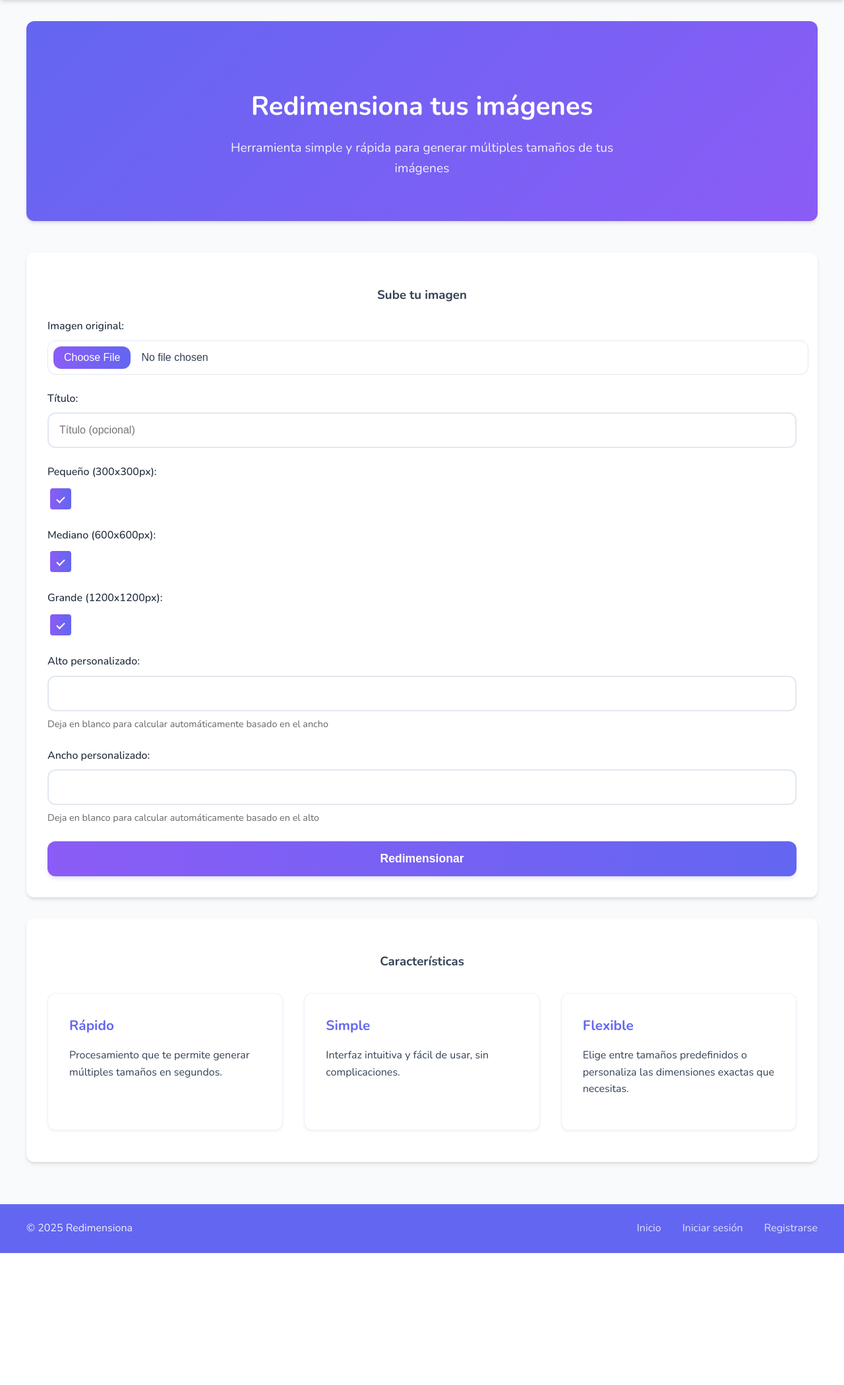
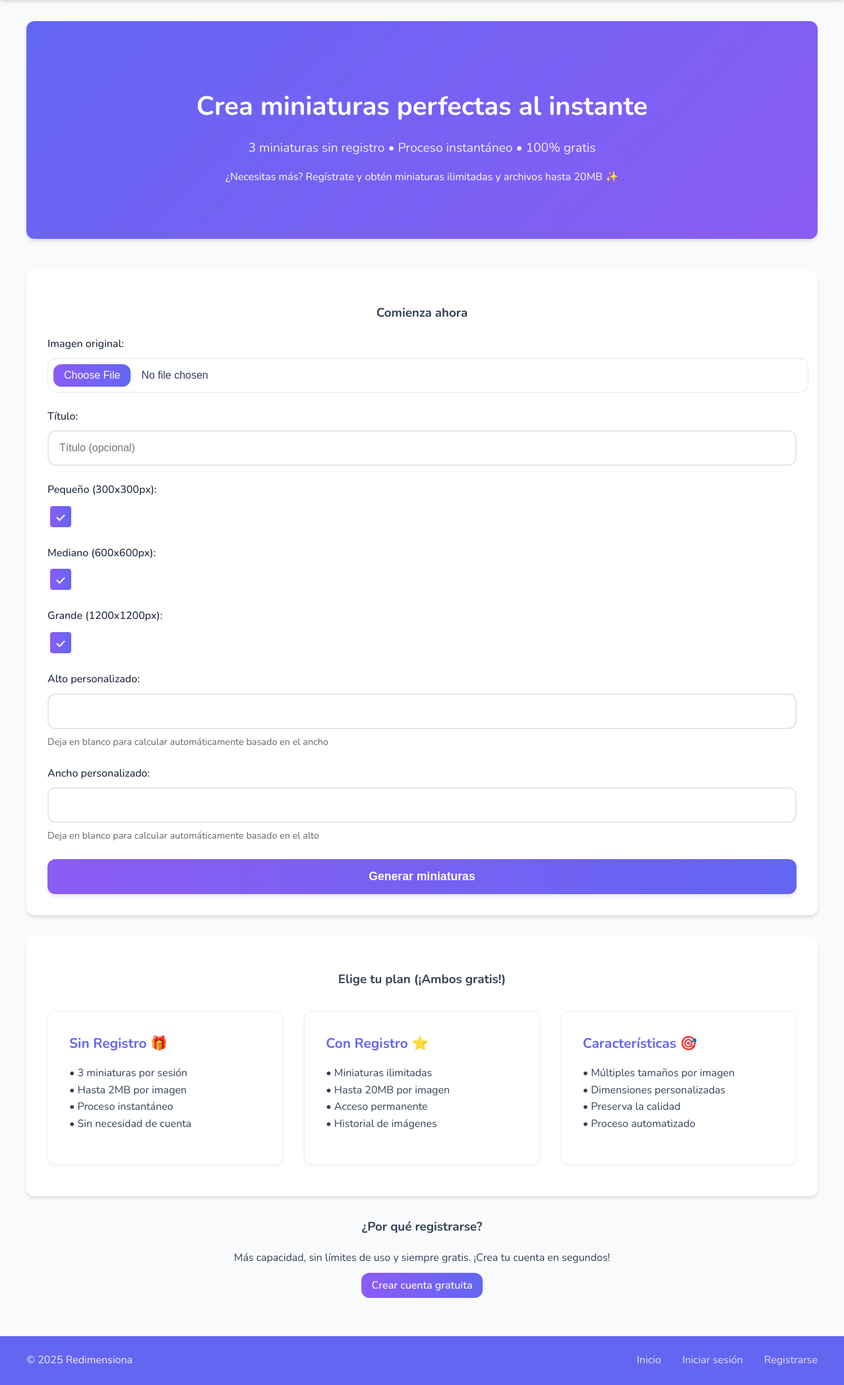
Before and after one commit to Jaolmos/redimensiona-django, a Django app: page / in a window 1280 px wide. Shown: the part 78-2177 px from the top of the page at 66% size. Before the commit the page ends 1977 px from the top, so only its background shows below. Run offline with Django 5.2, Linux system fonts and the light colour scheme; parts of the project's set-up code (start-up, migrations or seed data) failed here and were passed over.

Commit message:
feat: actualiza diseño y contenido de la página de inicio

```diff
--- a/apps/core/templates/core/home.html
+++ b/apps/core/templates/core/home.html
@@ -4,12 +4,13 @@
 
 {% block content %}
 <div class="hero text-center mt-2 mb-2">
-    <h2>Redimensiona tus imágenes</h2>
-    <p class="subtitle">Herramienta simple y rápida para generar múltiples tamaños de tus imágenes</p>
+    <h2>Crea miniaturas perfectas al instante</h2>
+    <p class="subtitle">3 miniaturas sin registro • Proceso instantáneo • 100% gratis</p>
+    <p class="hero-cta">¿Necesitas más? Regístrate y obtén miniaturas ilimitadas y archivos hasta 20MB ✨</p>
 </div>
 
 <div class="upload-section">
-    <h3 class="text-center">Sube tu imagen</h3>
+    <h3 class="text-center">Comienza ahora</h3>
 
     <form method="post" action="{% url 'images:upload' %}" enctype="multipart/form-data">
         {% csrf_token %}
@@ -33,25 +34,40 @@
         </div>
         {% endfor %}
 
-        <button type="submit">Redimensionar</button>
+        <button type="submit">Generar miniaturas</button>
     </form>
 </div>
 
 <div class="features mt-2">
-    <h3 class="text-center mb-2">Características</h3>
+    <h3 class="text-center mb-2">Elige tu plan (¡Ambos gratis!)</h3>
     <ul>
         <li>
-            <strong>Rápido</strong>
-            <p>Procesamiento que te permite generar múltiples tamaños en segundos.</p>
+            <strong>Sin Registro 🎁</strong>
+            <p>• 3 miniaturas por sesión<br>
+               • Hasta 2MB por imagen<br>
+               • Proceso instantáneo<br>
+               • Sin necesidad de cuenta</p>
         </li>
         <li>
-            <strong>Simple</strong>
-            <p>Interfaz intuitiva y fácil de usar, sin complicaciones.</p>
+            <strong>Con Registro ⭐</strong>
+            <p>• Miniaturas ilimitadas<br>
+               • Hasta 20MB por imagen<br>
+               • Acceso permanente<br>
+               • Historial de imágenes</p>
         </li>
         <li>
-            <strong>Flexible</strong>
-            <p>Elige entre tamaños predefinidos o personaliza las dimensiones exactas que necesitas.</p>
+            <strong>Características 🎯</strong>
+            <p>• Múltiples tamaños por imagen<br>
+               • Dimensiones personalizadas<br>
+               • Preserva la calidad<br>
+               • Proceso automatizado</p>
         </li>
     </ul>
 </div>
+
+<div class="cta-section text-center mt-2">
+    <h3>¿Por qué registrarse?</h3>
+    <p>Más capacidad, sin límites de uso y siempre gratis. ¡Crea tu cuenta en segundos!</p>
+    <a href="{% url 'users:register' %}" class="btn-primary">Crear cuenta gratuita</a>
+</div>
 {% endblock %}
```
